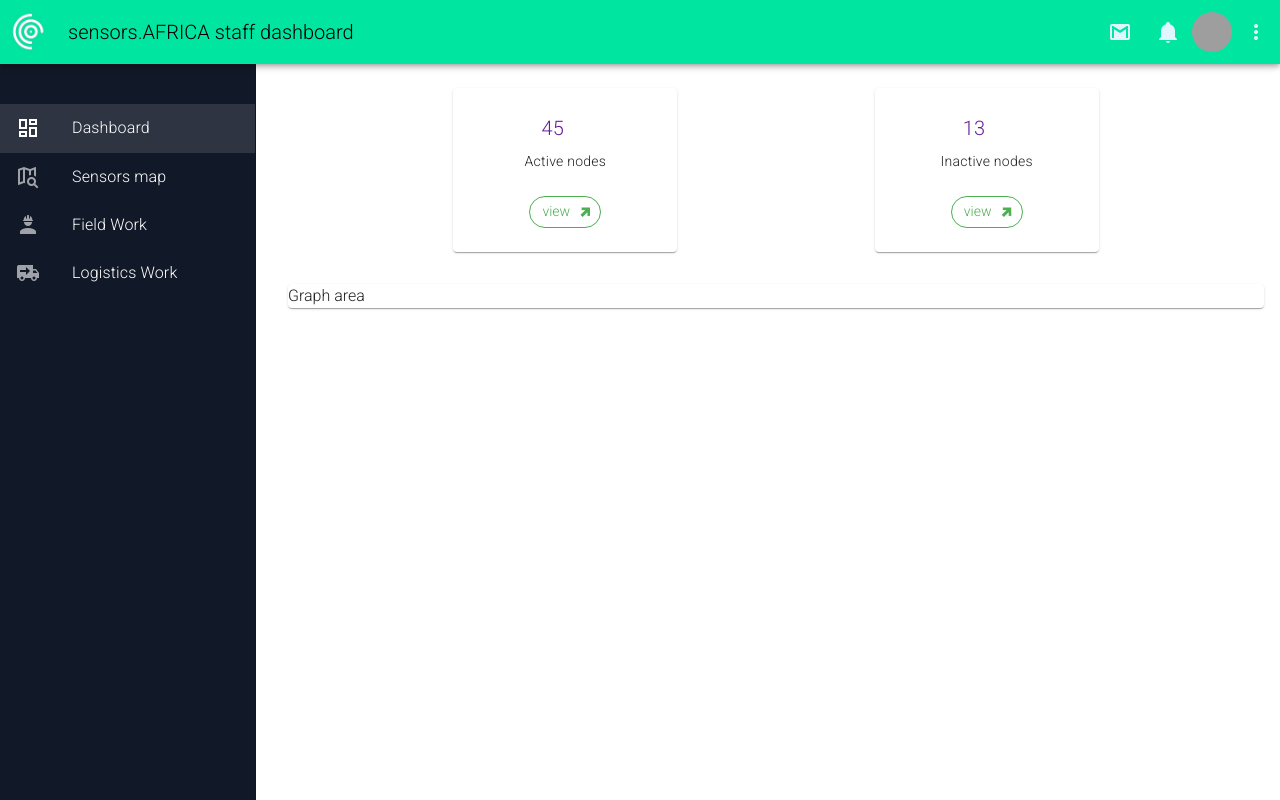
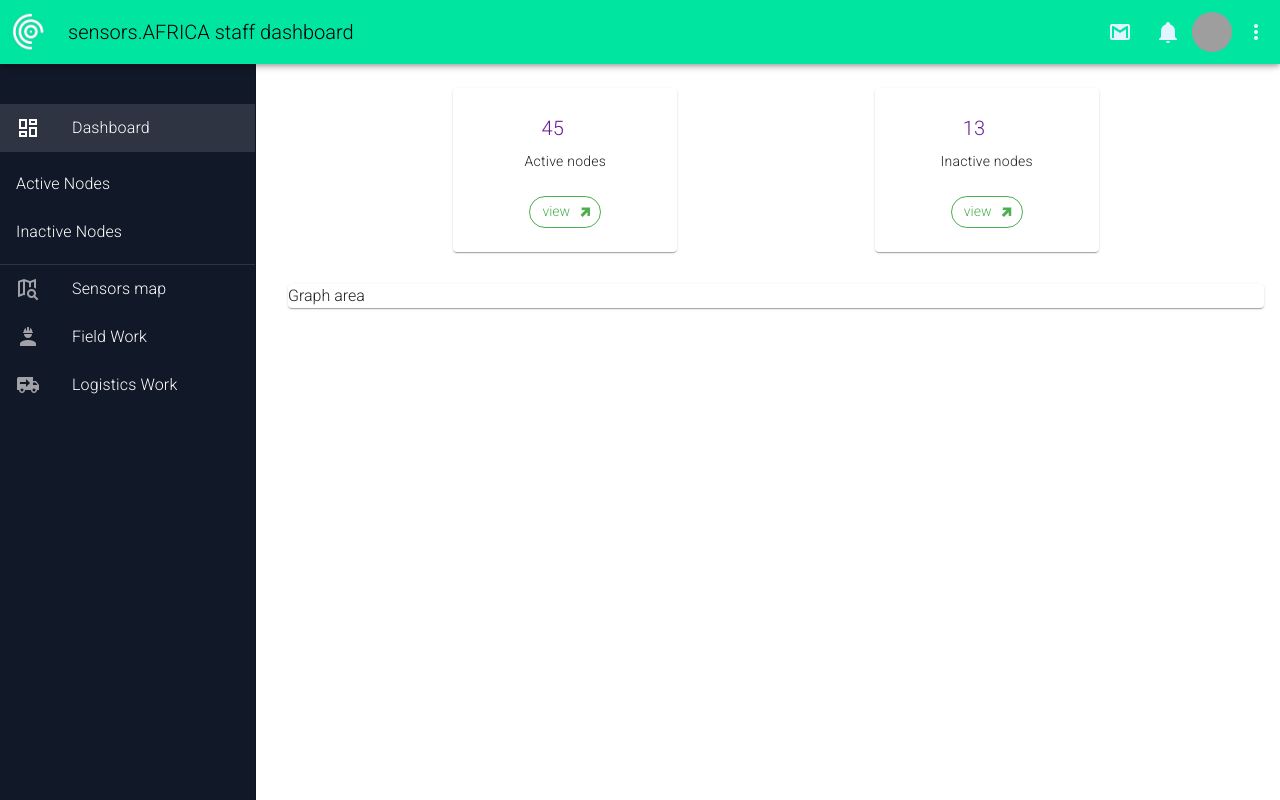
Before and after one commit to gideonmaina/sensors-admin-dashboard, a Vue app: page / in a window 1280 px wide. Built offline with nearby package versions, Linux system fonts and the light colour scheme; sample sign-in values are in the browser's storage; grey boxes are pictures that could not be loaded.

Commit message:
Remove v-list-group to disable collapsing issue

```diff
--- a/src/views/HomeView.vue
+++ b/src/views/HomeView.vue
@@ -12,15 +12,17 @@ import MenuBar from "../components/Navigators/Header/MenuBar.vue";
       name="dashboard-menu"
       class="text-white"
     >
-      <v-list density="default">
+      <v-list density="default" class="flex-column">
         <v-list-item
           prepend-icon="mdi-view-dashboard-outline"
           title="Dashboard"
           value="dashboard"
           to="/"
           class="mt-8"
-        ></v-list-item>
-        <v-list-group>
+        >
+        </v-list-item>
+
+        <v-list>
           <v-list-item
             title="Active Nodes"
             value=""
@@ -31,7 +33,8 @@ import MenuBar from "../components/Navigators/Header/MenuBar.vue";
             value=""
             to="inactive-nodes"
           ></v-list-item>
-        </v-list-group>
+        </v-list>
+
         <v-divider />
         <v-list-item
           prepend-icon="mdi-map-search-outline"
```
